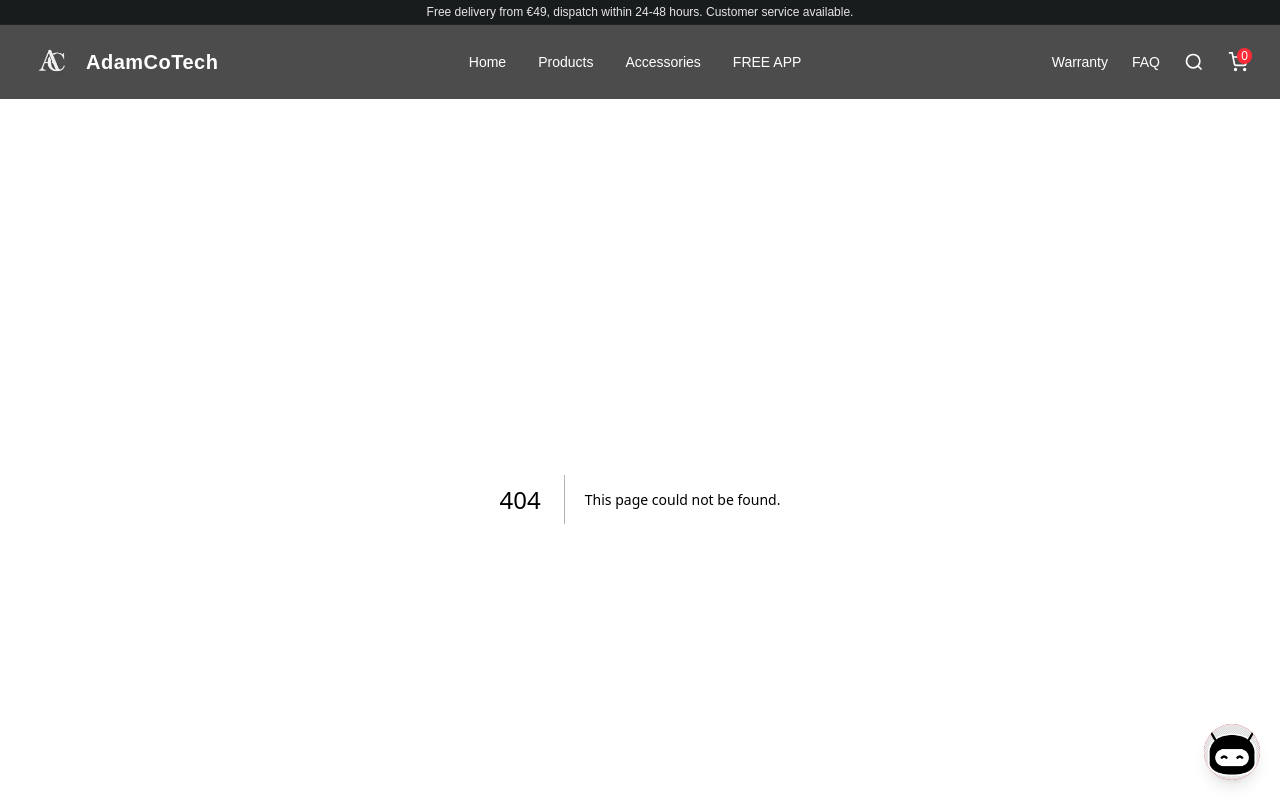
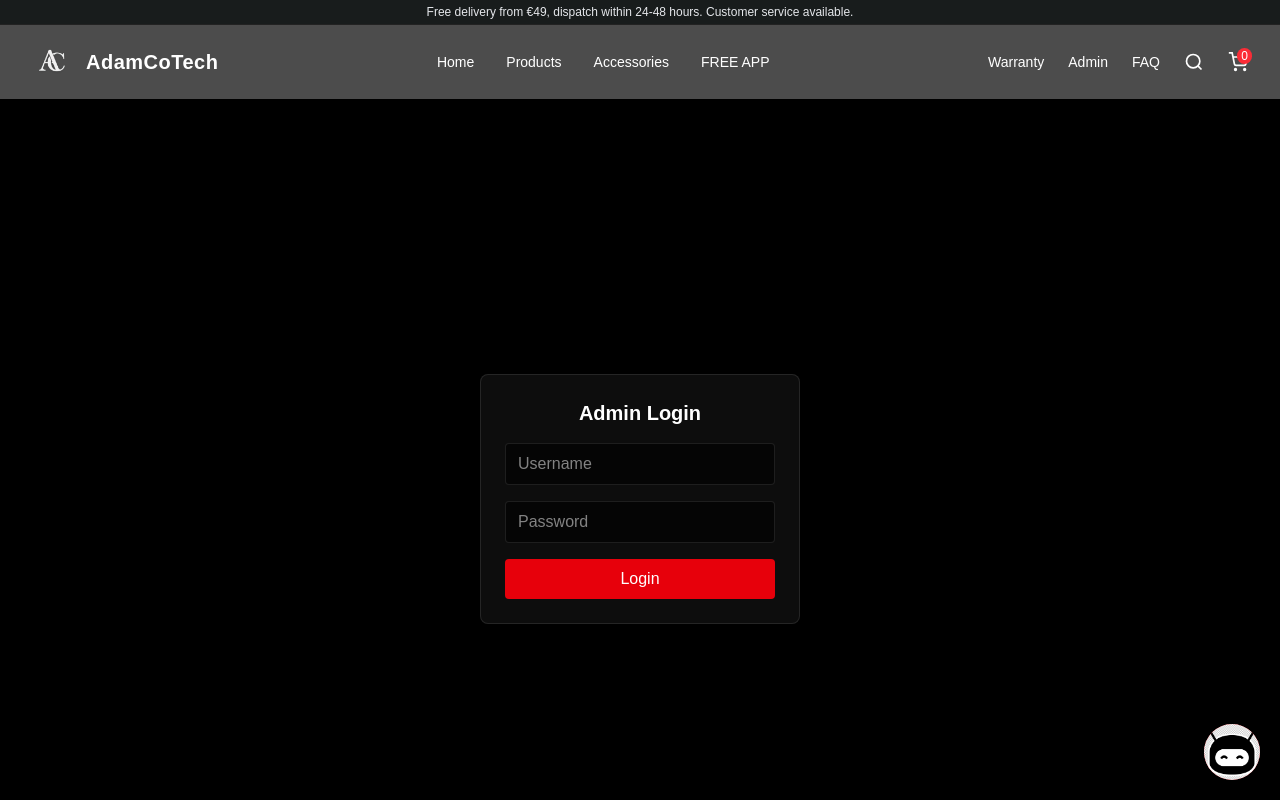
Before and after one commit to alexsharp-ai/actech, a Next.js app: page /admin in a window 1280 px wide. Before the commit this address had no page. Shown: the top 800 px of the page. Built offline with nearby package versions, Linux system fonts and the light colour scheme.

Commit message:
feat: add Admin page with simple login and header link

```diff
--- /dev/null
+++ b/src/app/admin/page.tsx
@@ -0,0 +1,43 @@
+"use client";
+import React, { useState } from 'react';
+
+const ADMIN_USER = 'admin';
+const ADMIN_PASS = 'adamcotech020';
+
+export default function AdminPage(){
+  const [authed, setAuthed] = useState(false);
+  const [user, setUser] = useState('');
+  const [pass, setPass] = useState('');
+  const [error, setError] = useState('');
+
+  function handleSubmit(e: React.FormEvent){
+    e.preventDefault();
+    if(user === ADMIN_USER && pass === ADMIN_PASS){
+      setAuthed(true); setError('');
+    } else {
+      setError('Invalid credentials');
+    }
+  }
+
+  if(!authed){
+    return (
+      <div className="min-h-screen flex items-center justify-center bg-black text-white px-4">
+        <form onSubmit={handleSubmit} className="w-full max-w-xs bg-white/5 backdrop-blur rounded-lg p-6 flex flex-col gap-4 border border-white/10">
+          <h1 className="text-xl font-semibold text-center">Admin Login</h1>
+          <input value={user} onChange={e=>setUser(e.target.value)} placeholder="Username" className="px-3 py-2 rounded bg-black/60 border border-white/10 focus:outline-none focus:ring-2 focus:ring-red-500" />
+          <input type="password" value={pass} onChange={e=>setPass(e.target.value)} placeholder="Password" className="px-3 py-2 rounded bg-black/60 border border-white/10 focus:outline-none focus:ring-2 focus:ring-red-500" />
+          {error && <div className="text-red-400 text-sm text-center">{error}</div>}
+          <button className="bg-red-600 hover:bg-red-500 transition rounded py-2 font-medium">Login</button>
+        </form>
+      </div>
+    );
+  }
+
+  return (
+    <div className="min-h-screen bg-white text-black p-6">
+      <h1 className="text-2xl font-bold mb-4">Customer Support Console</h1>
+      <p className="text-sm mb-6 text-gray-600">(Placeholder) Integrate Chatwoot widget or API here.</p>
+      <div className="border rounded p-4 bg-gray-50 text-sm">Chatwoot integration pending.</div>
+    </div>
+  );
+}
--- a/src/components/SiteHeader.tsx
+++ b/src/components/SiteHeader.tsx
@@ -31,6 +31,7 @@ export default function SiteHeader(){
         {/* Desktop Right */}
         <div className="hidden md:flex items-center gap-6 text-sm font-medium text-white">
           <Link href="/warranty" className="hover:text-red-500 transition">Warranty</Link>
+          <Link href="/admin" className="hover:text-red-500 transition">Admin</Link>
           <Link href="/#faq" className="hover:text-red-500 transition">FAQ</Link>
           <button className="hover:text-red-500 transition" aria-label="Search">
             <svg width="20" height="20" fill="none" stroke="currentColor" strokeWidth="2" viewBox="0 0 24 24"><circle cx="11" cy="11" r="8"/><line x1="21" y1="21" x2="16.65" y2="16.65"/></svg>
```
